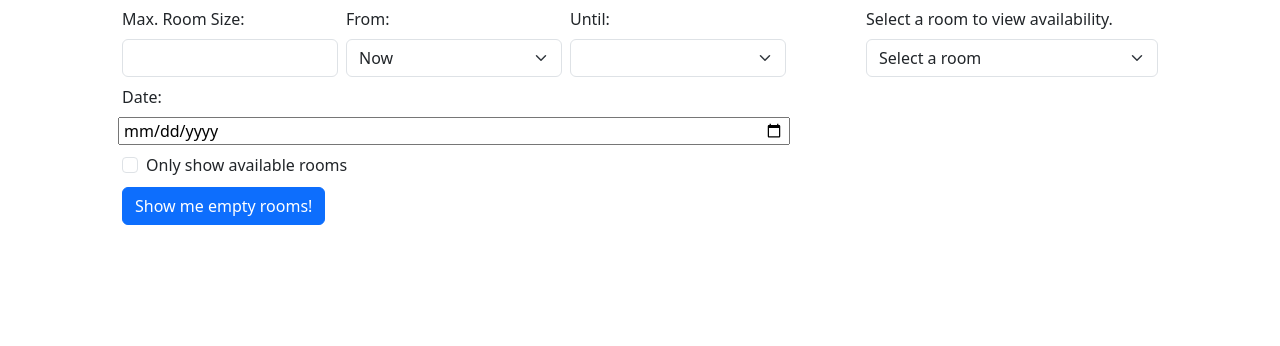
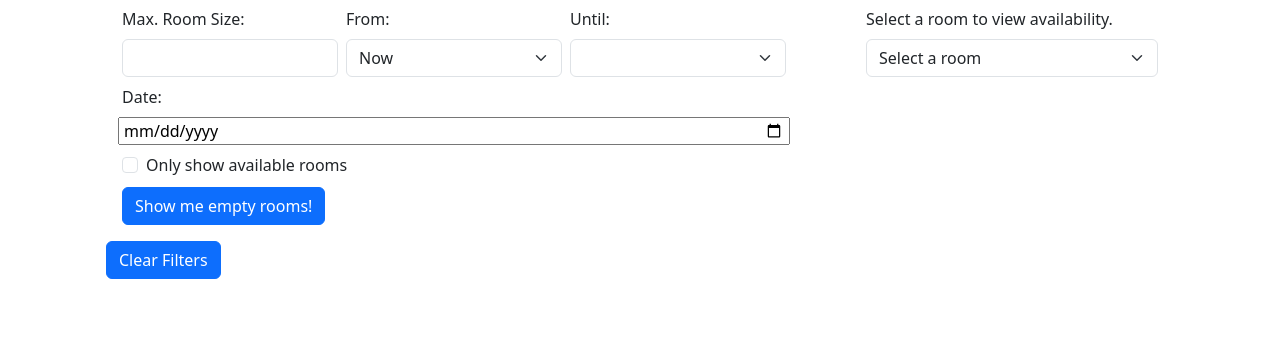
Before and after one commit to Code2703/FCS_roomfinder, a Flask app: template templates/home.html in a window 1280 px wide. Shown: the part 171-517 px from the top of the page. Run offline with Flask 3, Linux system fonts and the light colour scheme; the template is opened without the code that fills it, so the values that code supplies are empty; parts of the project's set-up code (start-up, migrations or seed data) failed here and were passed over.

Commit message:
added button to clear all filters

```diff
--- a/app.py
+++ b/app.py
@@ -1,4 +1,4 @@
-from flask import Flask, render_template, request, session
+from flask import Flask, render_template, request, session, redirect, url_for
 import requests
 import numpy as np
 import pandas as pd
@@ -120,6 +120,13 @@ def home():
 
         return render_template('home.html', rooms_df=rooms_df, filter_date=session['filter_date'], filter_time=session['filter_time'], filter_end_time=session['filter_end_time'], filter_size=session['filter_size'], max_date=max_date, min_date=min_date, filter_size_is_inf=filter_size_is_inf)
 
+# Route to clear filter session variables
+@app.route('/clear_filters', methods=['POST'])
+def clear_filters():
+    for key in list(session.keys()):
+        session.pop(key)
+    return redirect(url_for('home'))
+
 
 # Detailed schedule of a given room
 @app.route("/room", methods=['GET', 'POST'])
--- a/templates/home.html
+++ b/templates/home.html
@@ -113,9 +113,14 @@ Home
                     </select>
                 </div>
             </div>
+
+            <!-- Button to clear all filters -->
             <div>
+                <form action="{{ url_for('clear_filters') }}" method="post">
+                    <button type="submit" class="btn btn-primary">Clear Filters</button>
+                </form>
+            </div>
 
-            </div>
         </div>
       </div>
 
```
